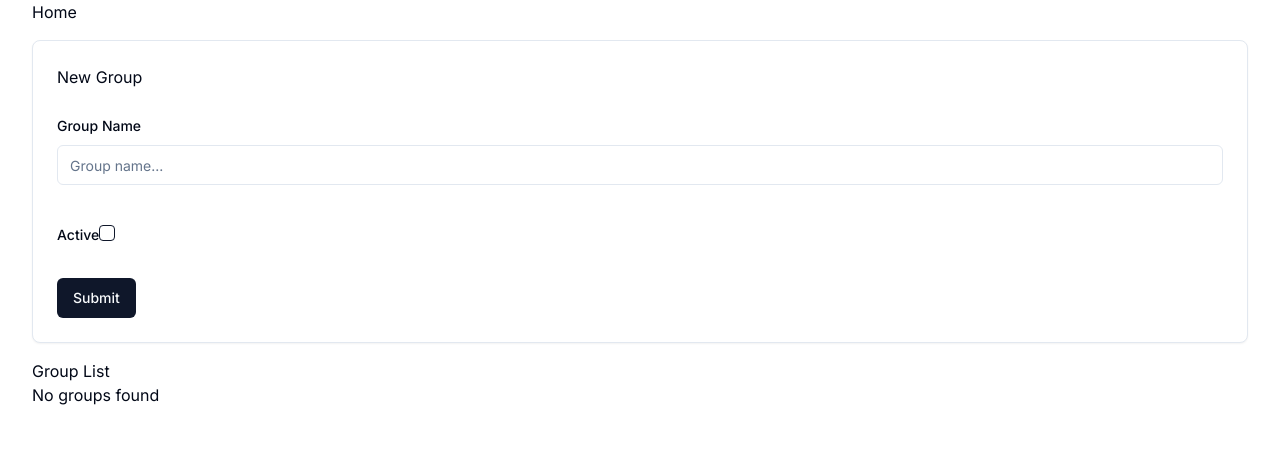
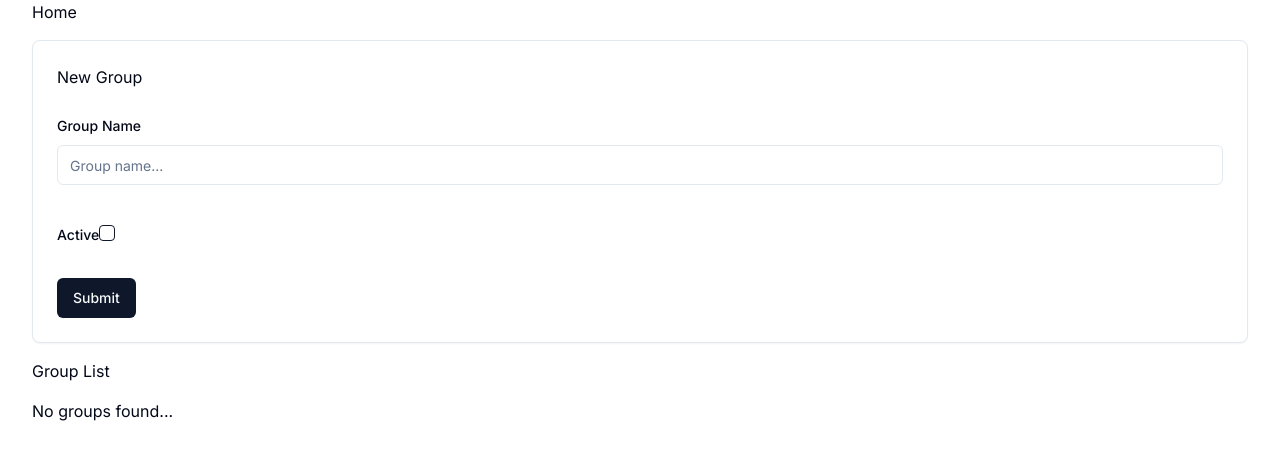
Before and after one commit to John-Dennehy/group-finder, a Next.js app: page / in a window 1280 px wide. Shown: the top 460 px of the page. Built offline with nearby package versions, Linux system fonts and the light colour scheme; what drizzle-zod would draw is missing.

Commit message:
Refactor GroupList component to use flexbox layout
Signed-off-by: John Dennehy <8093939+John-Dennehy@users.noreply.github.com>

```diff
--- a/src/components/GroupList.tsx
+++ b/src/components/GroupList.tsx
@@ -10,13 +10,13 @@
 
 export function GroupList({ groups }: GroupListProps) {
   return (
-    <div>
+    <div className="flex flex-col gap-4">
       <h2>Group List</h2>
       {/* if list is empty, display a short message instead of a list  */}
-      {groups.length === 0 && <p>No groups found</p>}
+      {groups.length === 0 && <p>No groups found...</p>}
       {/* if list is not empty, display a list of groups */}
       {groups.length > 0 && (
-        <ul>
+        <ul className="flex flex-col gap-2">
           {groups.map((group) => (
             <li key={group.id}>
               <h3>{group.name}</h3>
```
